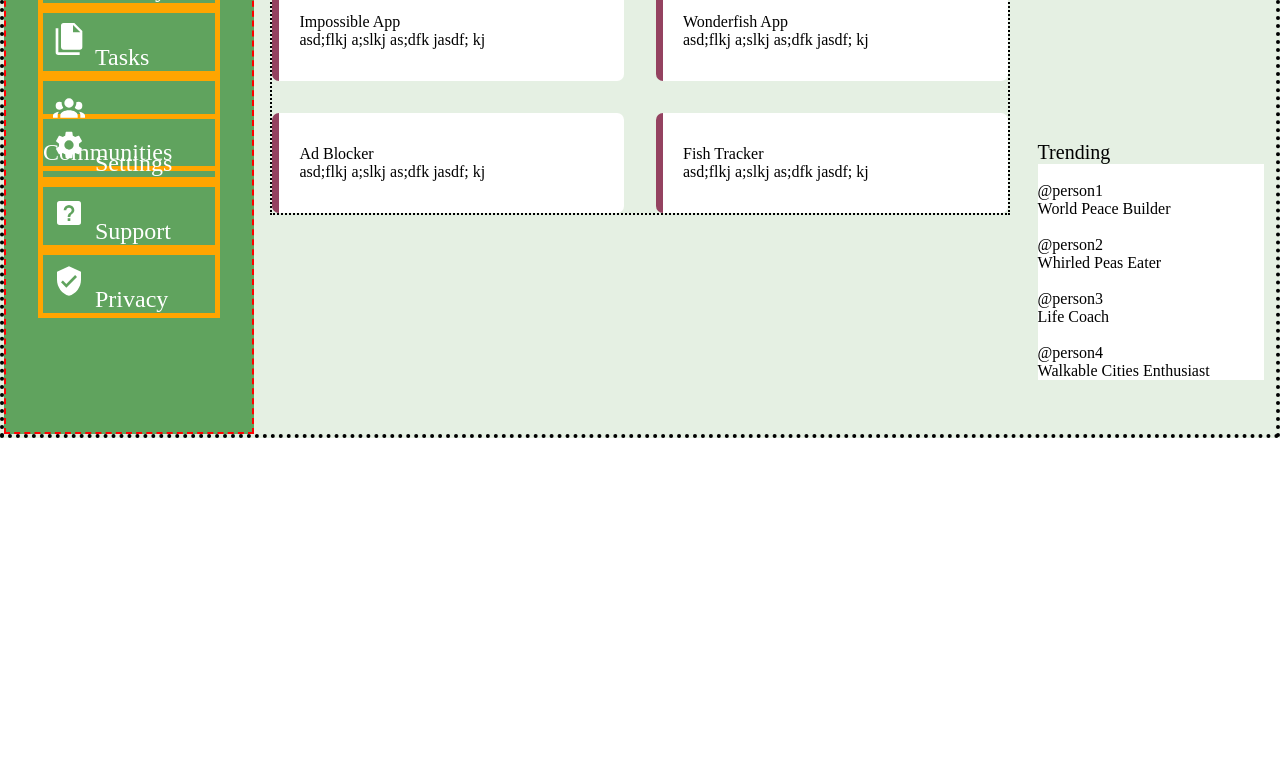
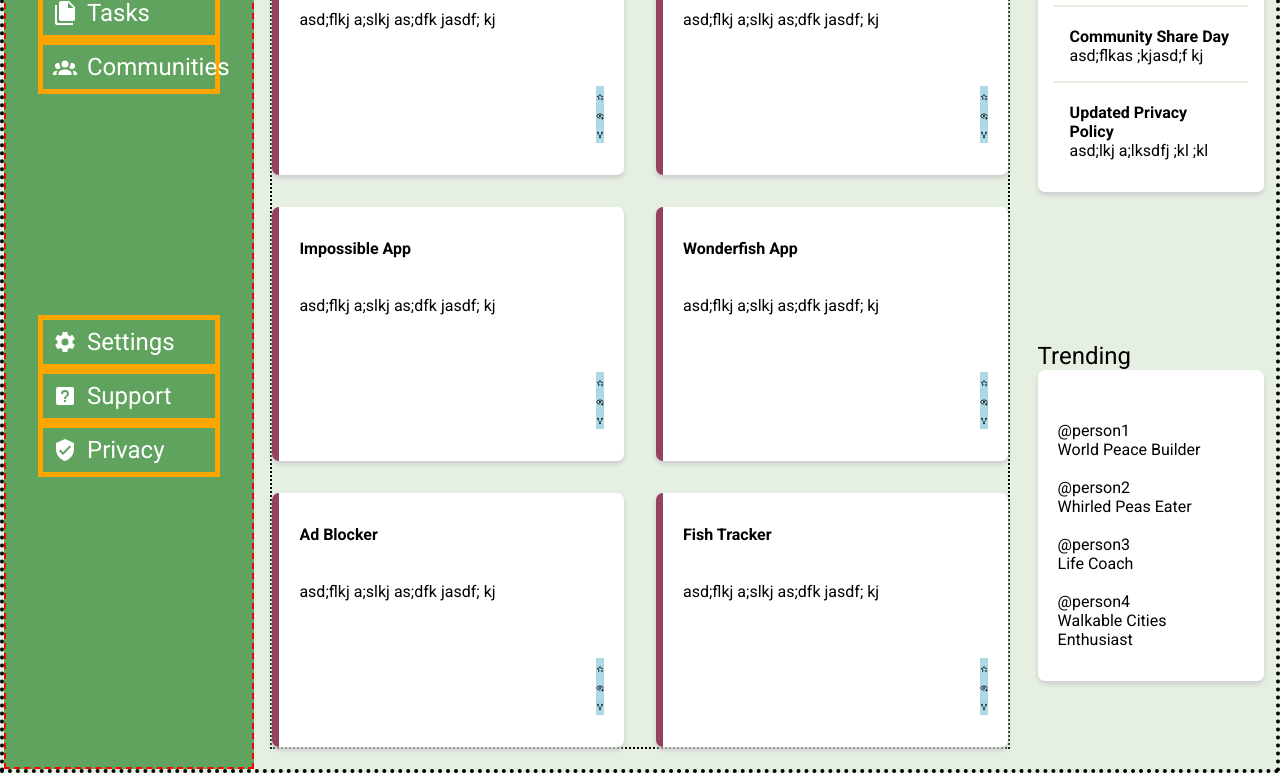
Before and after one commit to tamlfrisic/admin-dashboard, a plain HTML site: page index.html in a window 1280 px wide. Shown: the part 361-1134 px from the top of the page. Before the commit the page ends 800 px from the top, so only its background shows below. Drawn offline with Linux system fonts and the light colour scheme; a web font is replaced by a local one.

Commit message:
Update styles

```diff
--- a/index.html
+++ b/index.html
@@ -3,6 +3,9 @@
 <head>
     <meta charset="UTF-8">
     <meta name="viewport" content="width=device-width, initial-scale=1.0">
+    <link rel="preconnect" href="https://fonts.googleapis.com">
+    <link rel="preconnect" href="https://fonts.gstatic.com" crossorigin>
+    <link href="https://fonts.googleapis.com/css2?family=Playwrite+PE:wght@100..400&family=Roboto:ital,wght@0,100;0,300;0,400;0,500;0,700;0,900;1,100;1,300;1,400;1,500;1,700;1,900&display=swap" rel="stylesheet">
     <link rel="stylesheet" href="./style.css">
     <link rel="icon" href="./icons/view-dashboard.svg" type="image/x-icon">
     <title>Admin Dashboard</title>
@@ -54,36 +57,55 @@
                 <div class="card">
                     <p class="title">Super Cool Project</p>
                     <p>asd;flkj a;slkj as;dfk jasdf; kj</p>
-                    <div></div>
+                    <div><img src="./icons/star-plus-outline.svg" alt="star icon" class="icons">
+                    <img src="./icons/eye-plus-outline.svg" alt="eye icon" class="icons">
+                    <img src="./icons/source-fork.svg" alt="branch icon" class="icons">
+                    </div>
                 </div>
                 <div class="card">
                     <p class="title">Less Cool Project</p>
                     <p>asd;flkj a;slkj as;dfk jasdf; kj</p>
-                    <div></div>
+                    <div><img src="./icons/star-plus-outline.svg" alt="star icon" class="icons">
+                        <img src="./icons/eye-plus-outline.svg" alt="eye icon" class="icons">
+                        <img src="./icons/source-fork.svg" alt="branch icon" class="icons">
+                    </div>
                 </div>
                 <div class="card">
                     <p class="title">Impossible App</p>
                     <p>asd;flkj a;slkj as;dfk jasdf; kj</p>
-                    <div></div>
+                    <div><img src="./icons/star-plus-outline.svg" alt="star icon" class="icons">
+                        <img src="./icons/eye-plus-outline.svg" alt="eye icon" class="icons">
+                        <img src="./icons/source-fork.svg" alt="branch icon" class="icons">
+                    </div>
                 </div>
                 <div class="card">
                     <p class="title">Wonderfish App</p>
                     <p>asd;flkj a;slkj as;dfk jasdf; kj</p>
-                    <div></div>
+                    <div><img src="./icons/star-plus-outline.svg" alt="star icon" class="icons">
+                        <img src="./icons/eye-plus-outline.svg" alt="eye icon" class="icons">
+                        <img src="./icons/source-fork.svg" alt="branch icon" class="icons">
+                    </div>
                 </div>
                 <div class="card">
                     <p class="title">Ad Blocker</p>
                     <p>asd;flkj a;slkj as;dfk jasdf; kj</p>
-                    <div></div>
+                    <div><img src="./icons/star-plus-outline.svg" alt="star icon" class="icons">
+                        <img src="./icons/eye-plus-outline.svg" alt="eye icon" class="icons">
+                        <img src="./icons/source-fork.svg" alt="branch icon" class="icons">
+                    </div>
                 </div>
                 <div class="card">
                     <p class="title">Fish Tracker</p>
                     <p>asd;flkj a;slkj as;dfk jasdf; kj</p>
-                    <div></div>
+                    <div><img src="./icons/star-plus-outline.svg" alt="star icon" class="icons">
+                        <img src="./icons/eye-plus-outline.svg" alt="eye icon" class="icons">
+                        <img src="./icons/source-fork.svg" alt="branch icon" class="icons">
+                    </div>
                 </div></div>
             </div>
         <div class="announcements">
             <p class="section-title">Announcements</p>
+            <div class="card">
                 <div class="announce">
                     <p class="title">Site Maintenance</p>
                     <p>asd;f lkjasd; kj</p>
@@ -97,8 +119,10 @@
                     <p>asd;lkj a;lksdfj ;kl ;kl </p>
                 </div>
             </div>
+        </div>
         <div class="trending">
             <p class="section-title">Trending</p>
+            <div class="card">
                 <div class="user">
                     <img src="" alt="">
                     <p>@person1</p>
@@ -120,6 +144,7 @@
                     <p>Walkable Cities Enthusiast</p>
                 </div>
             </div>
+        </div>
 
     </div>
 </body>
--- a/style.css
+++ b/style.css
@@ -6,10 +6,12 @@
 
 body {
     min-height: 100%;
+    font-family: Roboto, serif;
 }
 
 .container {
     display: grid;
+    height: 100%;
     grid-template-columns: 1fr 60% 1fr;
     grid-template-rows: 1fr 2fr 2fr;
     gap: 4px;
@@ -29,9 +31,10 @@ div.logo {
     color: white;
 }
 
-.icons {
-    max-width: 2rem;
+img.icons {
+    max-width: 1.5rem;
 }
+
 
 .header {
     background-color: white;
@@ -78,10 +81,6 @@ div.logo {
     padding: 10px;
 }
 
-.search > label > img {
-    max-width: 2rem;
-}
-
 .menu ul, .menu li {
     font-size: 1.5rem;
 }
@@ -115,7 +114,7 @@ li {
     border: 2px dashed red;
     background: #60a35e;
     display: grid;
-    grid-template-rows: 10% 50% 30%;
+    grid-template-rows: 10% 50% 40%;
     grid-template-columns: 1fr;
     justify-content: left;
     padding: 1rem 2rem;
@@ -141,14 +140,26 @@ li {
 }
 
 .section-title {
-    font: 20px Ubuntu;
+    font-size: 1.5rem;
     padding: 0;
     margin: 0;
 }
 
+.projects .card {
+    border-left: 7px solid hsl(338, 38%, 42%);
+    display: grid;
+    grid-template-rows: 1fr auto 1fr 1fr;
+}
+
+.projects .card  div {
+    background-color: lightblue;
+    grid-row: -2 / -1;
+    width: fit-content;
+    justify-self: end;
+}
+
 .card {
     border-radius: 7px;
-    border-left: 7px solid hsl(338, 38%, 42%);
     background-color: white;
     padding: 2rem 1.25rem;
 }
@@ -174,3 +185,32 @@ input {
     outline: none;
     border: 1px solid  #e5f0e3;
 }
+
+ul li {
+    display: flex;
+    align-items: center;
+}
+
+.title {
+    font-weight: 600;
+    font-size: 1rem;
+}
+
+.announcements .card {
+    display: grid;
+    gap: 4px;
+    padding: 1rem;
+
+}
+
+.announce {
+    padding: 1rem;
+}
+
+.announcements .card > *:not(:last-child) {
+    border-bottom: 2px solid #e5f0e3;
+}
+
+.card {
+    box-shadow: 0px 3px 5px #ccc;
+}
```
Lines whose indentation alone changed are shown as unchanged.
